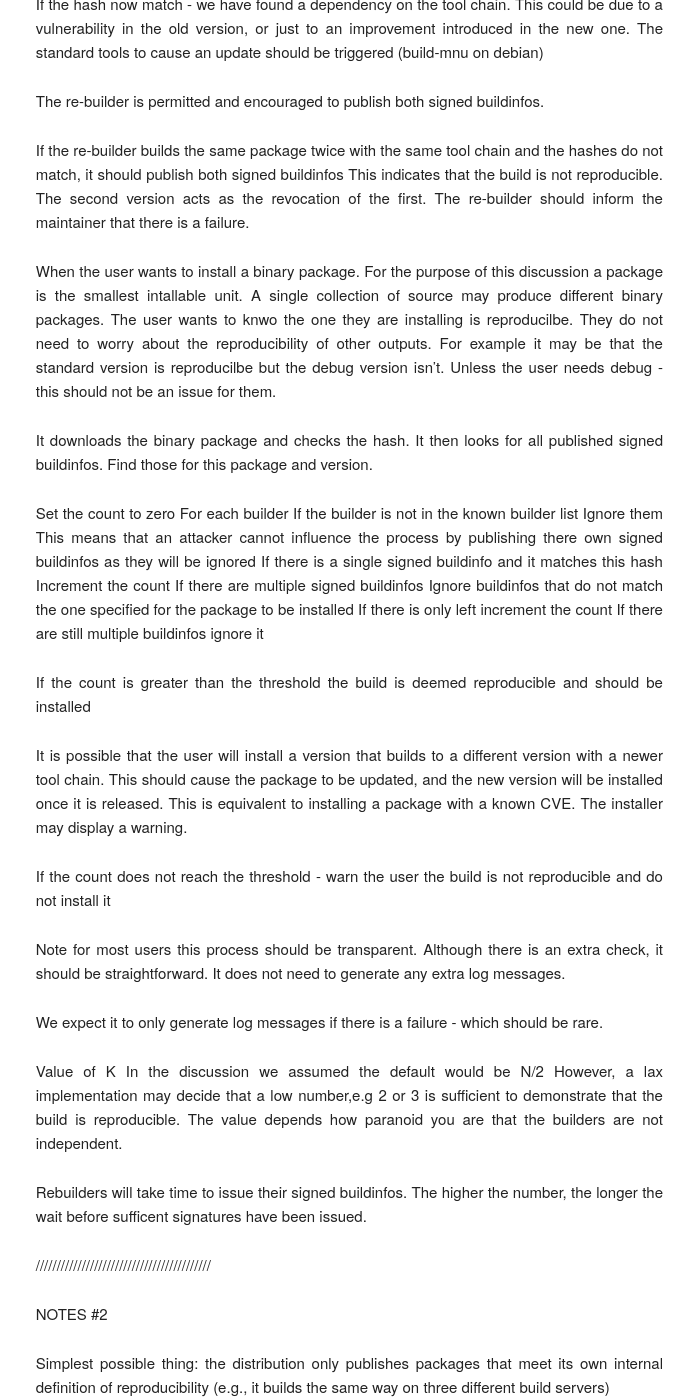
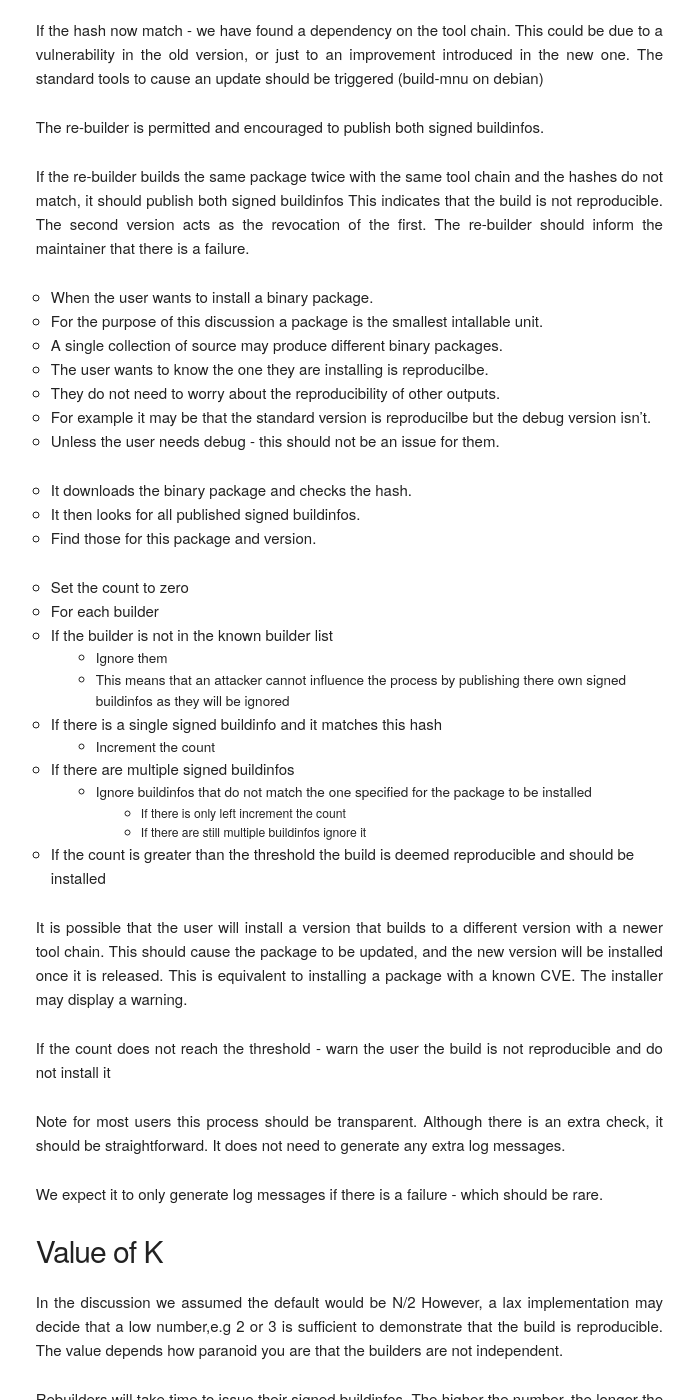
Before and after one commit to prototypefund/reproducible-website, a Jekyll site: the page built from _events/berlin2016/userpolicies.md, in a window 1280 px wide and 1400 px high, scrolled down 1307 px. Shown: the whole window, without its empty margins (457-1151 px from the left). Built offline with Jekyll 4.4.1, drawn with Linux system fonts in a browser that asks for light colours; some web fonts are replaced; some of the changed text lies outside the part shown.

Commit message:
berlin 2016: user policies: fix formatting
Signed-off-by: Holger Levsen <holger@layer-acht.org>

```diff
--- a/_events/berlin2016/userpolicies.md
+++ b/_events/berlin2016/userpolicies.md
@@ -56,31 +56,30 @@ This indicates that the build is not reproducible. The second version acts as th
 The re-builder should inform the maintainer that there is a failure.
 
 
-When the user wants to install a binary package.
-For the purpose of this discussion a package is the smallest intallable unit.
-A single collection of source may produce different binary packages.
-The user wants to knwo the one they are installing is reproducilbe.
-They do not need to worry about the reproducibility of other outputs.
-For example it may be that the standard version is reproducilbe but the debug version isn't.
-Unless the user needs debug - this should not be an issue for them.
+ * When the user wants to install a binary package.
+ * For the purpose of this discussion a package is the smallest intallable unit.
+ * A single collection of source may produce different binary packages.
+ * The user wants to know the one they are installing is reproducilbe.
+ * They do not need to worry about the reproducibility of other outputs.
+ * For example it may be that the standard version is reproducilbe but the debug version isn't.
+ * Unless the user needs debug - this should not be an issue for them.
 
-It downloads the binary package and checks the hash.
-It then looks for all published signed buildinfos.
-Find those for this package and version.
+ * It downloads the binary package and checks the hash.
+ * It then looks for all published signed buildinfos.
+ * Find those for this package and version.
 
-Set the count to zero
-For each builder
-If the builder is not in the known builder list
-        Ignore them
-        This means that an attacker cannot influence the process by publishing there own signed buildinfos as they will be ignored
-If there is a single signed buildinfo and it matches this hash
-        Increment the count
-If there are multiple signed buildinfos
-        Ignore buildinfos that do not match the one specified for the package to be installed
-	        If there is only left increment the count
-	        If there are still multiple buildinfos ignore it
-
-If the count is greater than the threshold the build is deemed reproducible and should be installed
+ * Set the count to zero
+ * For each builder
+ * If the builder is not in the known builder list
+   * Ignore them
+   * This means that an attacker cannot influence the process by publishing there own signed buildinfos as they will be ignored
+ * If there is a single signed buildinfo and it matches this hash
+   * Increment the count
+ * If there are multiple signed buildinfos
+   * Ignore buildinfos that do not match the one specified for the package to be installed
+      * If there is only left increment the count
+      * If there are still multiple buildinfos ignore it
+ * If the count is greater than the threshold the build is deemed reproducible and should be installed
 
 It is possible that the user will install a version that builds to a different version with a newer tool chain.
 This should cause the package to be updated, and the new version will be installed once it is released.
@@ -95,7 +94,8 @@ It does not need to generate any extra log messages.
 
 We expect it to only generate log messages if there is a failure - which should be rare.
 
-Value of K
+### Value of K
+
 In the discussion we assumed the default would be N/2
 However, a lax implementation may decide that a low number,e.g 2 or 3 is sufficient to demonstrate that the build is reproducible.
 The value depends how paranoid you are that the builders are not independent.
@@ -103,9 +103,9 @@ The value depends how paranoid you are that the builders are not independent.
 Rebuilders will take time to issue their signed buildinfos.
 The higher the number, the longer the wait before sufficent signatures have been issued.
 
-//////////////////////////////////////////
+----
 
-NOTES #2
+## NOTES #2
 
 Simplest possible thing: the distribution only publishes packages that meet its own internal definition of reproducibility (e.g., it builds the same way on three different build servers)
 
@@ -115,16 +115,16 @@ Key inputs considered from the builder's buildinfo: the pair of binary package+v
 
 Complications:
 
-* What happens if a builder can't reproduce their own result?  Should probably be equivalent to revocation.
-* Do builders *have* to build with *exactly* the library versions used in the published package?  For current Debian infrastructure this might require downgrading security updates.
+ * What happens if a builder can't reproduce their own result?  Should probably be equivalent to revocation.
+ * Do builders *have* to build with *exactly* the library versions used in the published package?  For current Debian infrastructure this might require downgrading security updates.
 
 Questions:
 
-* Is there a privileged buildinfo, i.e., one that other builders are expected to match?  Is this the distro's own buildinfo?
-* If builders see a situation where most users would run the package in a configuration that's different than what the archive built (e.g., because of a library security upgrade), should that be sent as a signal back upstream to trigger a rebuild of the package?
-* Can power users build the package themselves and use that to help satisfy K, or override completely?
-* How should we communicate that there are dissenting results when K agree?
-* What happens if a package stops meeting policy after it has been installed previously?
-* How many builders can we provide per architecture?
+ * Is there a privileged buildinfo, i.e., one that other builders are expected to match?  Is this the distro's own buildinfo?
+ * If builders see a situation where most users would run the package in a configuration that's different than what the archive built (e.g., because of a library security upgrade), should that be sent as a signal back upstream to trigger a rebuild of the package?
+ * Can power users build the package themselves and use that to help satisfy K, or override completely?
+ * How should we communicate that there are dissenting results when K agree?
+ * What happens if a package stops meeting policy after it has been installed previously?
+ * How many builders can we provide per architecture?
 
 <img style="margin-top: 10px; vertical-align: top;" src="{{ "/images/berlin2016/userpolicies_01.jpg" | prepend: site.baseurl }}" alt="User policies Post-It notes" />
```
Also changed, not shown: other parts of _events/berlin2016/userpolicies.md (+3 -3 lines), _events/berlin2016/agenda.md (+1 -1 lines).
